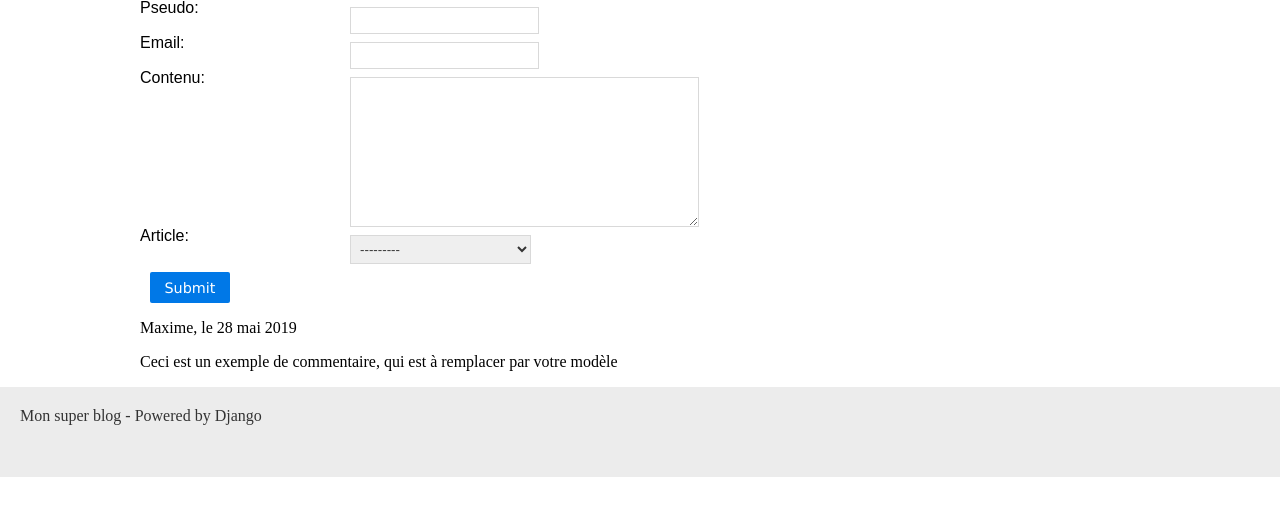
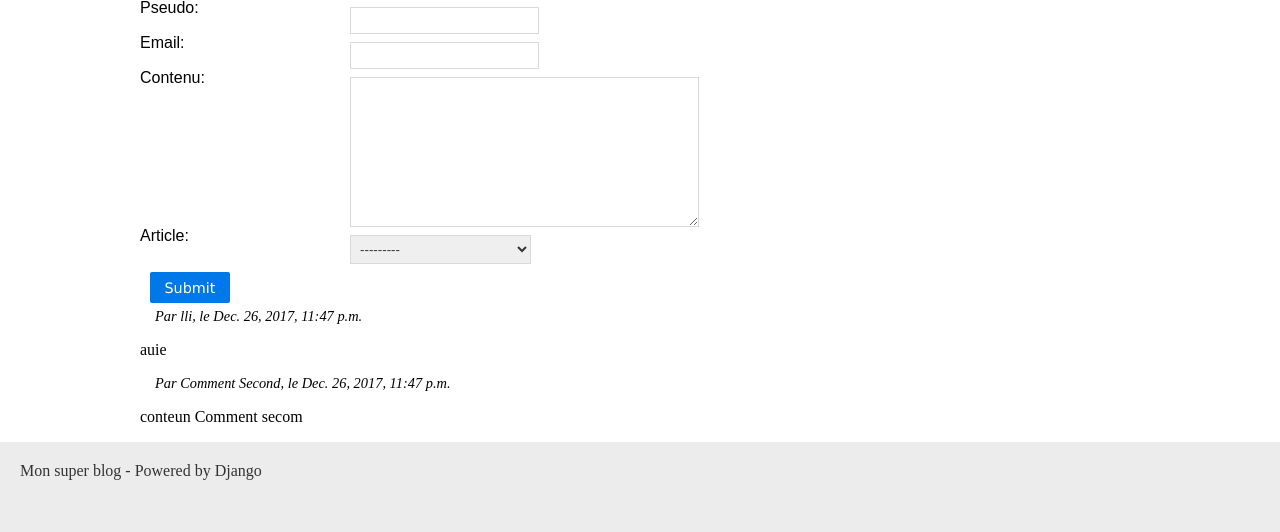
Before and after one commit to zoltix/PiBlog, a Django app: a page that uses blog/templates/blog/lire_article.html in a window 1280 px wide. Shown: the part 336-868 px from the top of the page. Before the commit the page ends 813 px from the top, so only its background shows below. Run offline with Django 3.2, Linux system fonts and the light colour scheme; data comes from the database, SQL or seed files in the repository; both versions use the stored data as it was after the commit.

Commit message:
commentv1

```diff
--- a/blog/models.py
+++ b/blog/models.py
@@ -34,4 +34,6 @@ class Comment(models.Model):
     pseudo = models.CharField(max_length=100)
     email = models.EmailField()
     contenu = models.TextField(null=True)
+    date = models.DateTimeField(verbose_name="Date de parution",
+                                auto_now_add=False, auto_now=True)
     article = models.ForeignKey('Article', on_delete=models.CASCADE)
--- a/blog/static/blog/styles.css
+++ b/blog/static/blog/styles.css
@@ -86,6 +86,12 @@ form p { clear: both; }
 	font-size: 0.9em;
 }
 
+.infos-comment {
+	margin: 5px 0 0 15px;
+	font-style: italic;
+	font-size: 0.9em;
+}
+
 .titre-comments {
 	margin-top: 50px;
 }
@@ -94,6 +100,12 @@ form p { clear: both; }
 	margin: 20px auto;
 	width: 80%;
 }
+
+.contenu-comment {
+	margin: 20px auto;
+	width: 80%;
+}
+
 
 input[type="submit"] {
     background-color: #0078E7;
--- a/blog/templates/blog/lire_article.html
+++ b/blog/templates/blog/lire_article.html
@@ -26,13 +26,16 @@
 			<input class="pure-button pure-button-primary" type="submit" />
 		</p>
 	</form>
-
 	<div class="clear"></div>
 
+	{% for commentaire in commentaires %}
+		<div class="commentaire">
+			<p class="infos-comment">Par {{ commentaire.pseudo }}, le {{ commentaire.date }}</p>
+			<p class="contenu-commen">{{ commentaire.contenu|safe }}</p>
+		</div>
+	{% empty %}
+		<p>Aucun article.</p>
+	{% endfor %}
 
-	<div class="commentaire">
-		<p>Maxime, le 28 mai 2019</p>
-		<p>Ceci est un exemple de commentaire, qui est à remplacer par votre modèle</p>
-	</div>
 
 {% endblock %}
--- a/blog/views.py
+++ b/blog/views.py
@@ -24,7 +24,7 @@ def lire_article(request, slug):
     fourni en paramètre
     """
     article = get_object_or_404(Article, slug=slug)
-    com = Comment
+    commentaires = Comment.objects.filter(article__id=article.id)
     form = CommentForm(request.POST or None)
     if form.is_valid():
         contenu= form.cleaned_data['contenu']
```
Also changed, not shown: blog/migrations/0002_comment_date.py (added), db.sqlite3.
